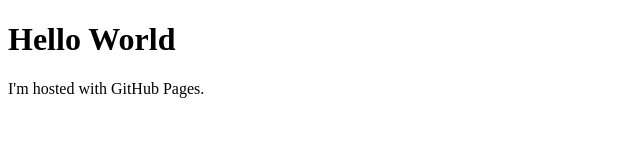
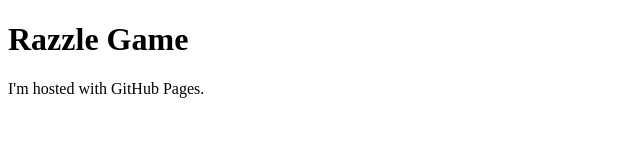
Before and after one commit to razzlegame/razzlegame.github.io, a plain HTML site: page index.html in a window 1280 px wide. Shown: the whole page, without its empty margins (0-640 px from the left). Drawn offline with Linux system fonts and the light colour scheme.

Commit message:
Update index.html

```diff
--- a/index.html
+++ b/index.html
@@ -1,7 +1,7 @@
 <!DOCTYPE html>
 <html>
 <body>
-<h1>Hello World</h1>
+<h1>Razzle Game</h1>
 <p>I'm hosted with GitHub Pages.</p>
 </body>
 </html>
```
